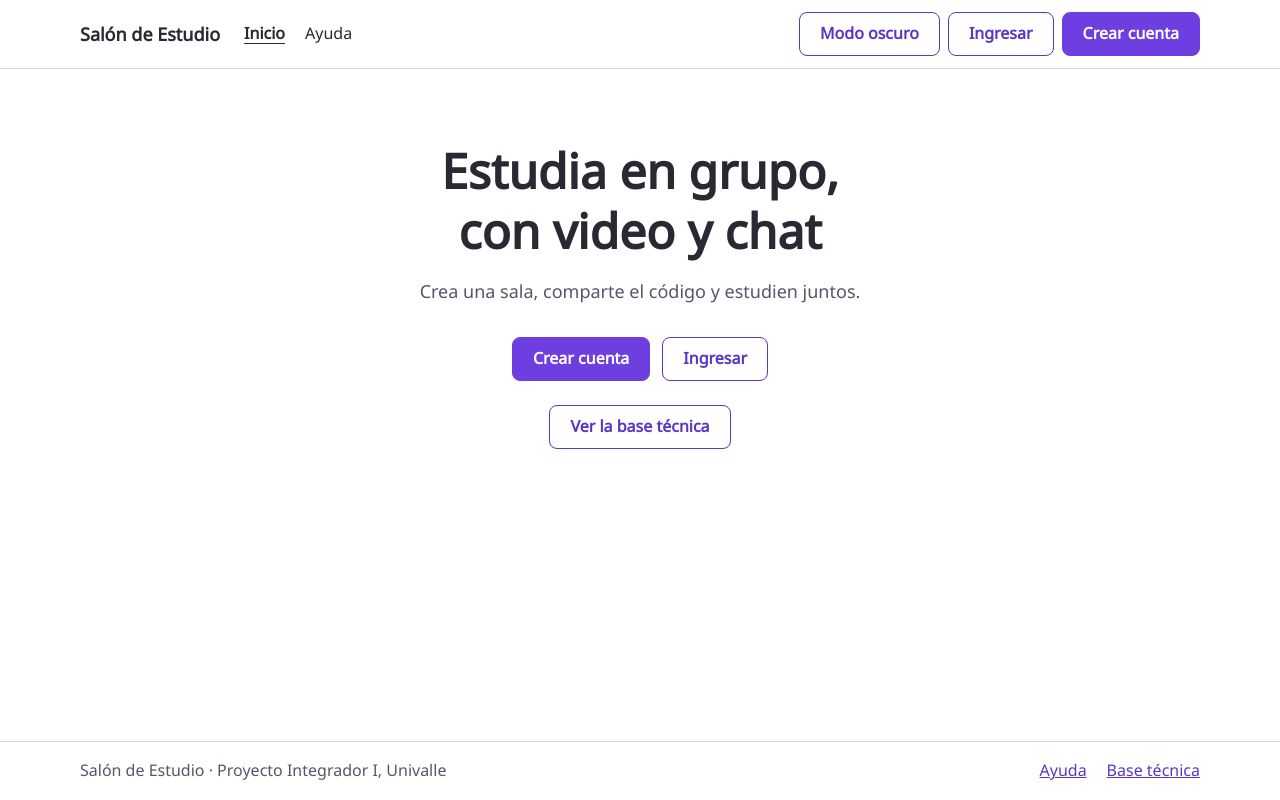
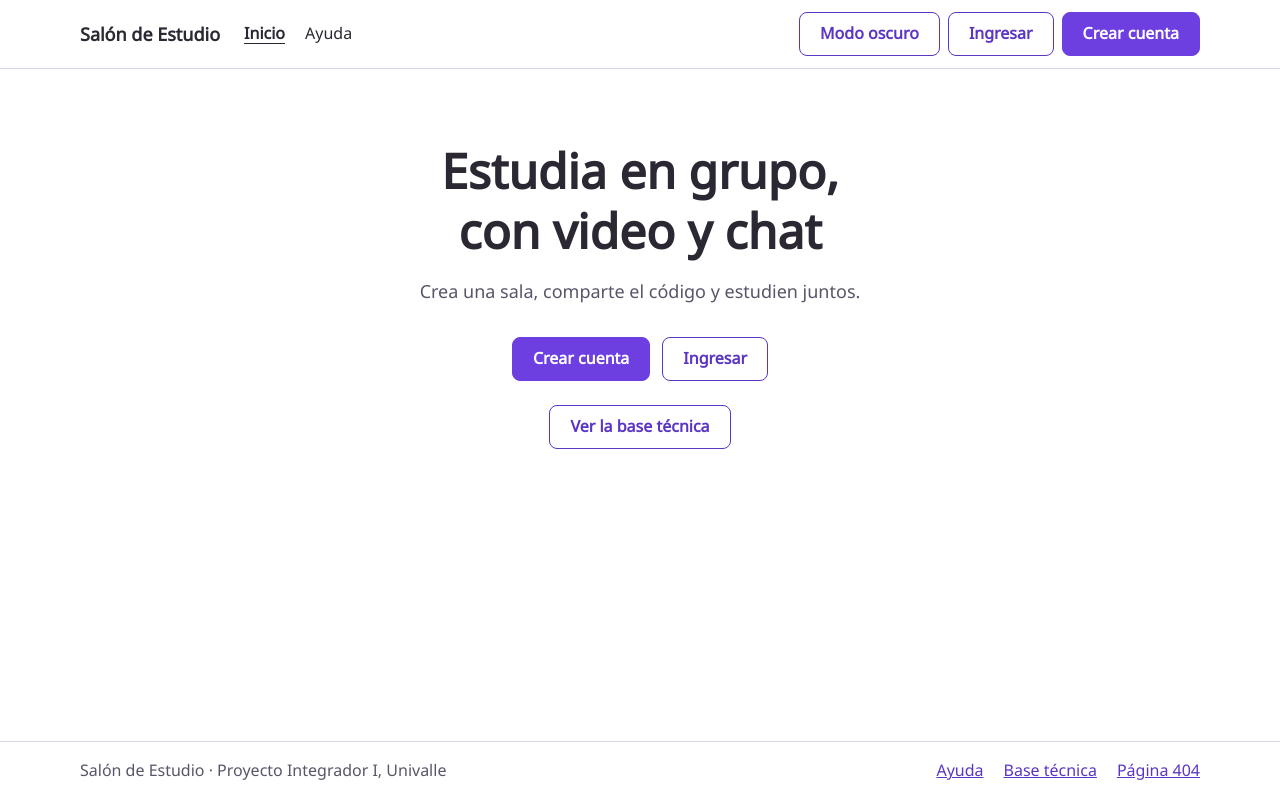
Before and after one commit to miniproyecto-2-pi-1/frontend, a React (Vite) app: page / in a window 1280 px wide. Built offline with nearby package versions, Linux system fonts and the light colour scheme; no server answers.

Commit message:
feat: enlace a la página 404 en el pie de página (TS-00)

```diff
--- a/src/components/Estructura.tsx
+++ b/src/components/Estructura.tsx
@@ -44,6 +44,11 @@ export function PieDePagina() {
                 Base técnica
               </Link>
             </li>
+            <li>
+              <Link to="/404" className="text-enlace underline">
+                Página 404
+              </Link>
+            </li>
           </ul>
         </nav>
       </div>
```
Also changed, not shown: 1 other file (tests, documents, lock files or other folders).
